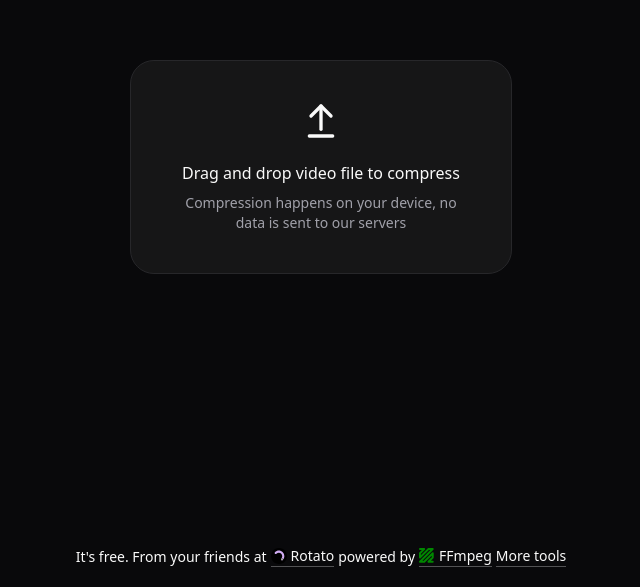
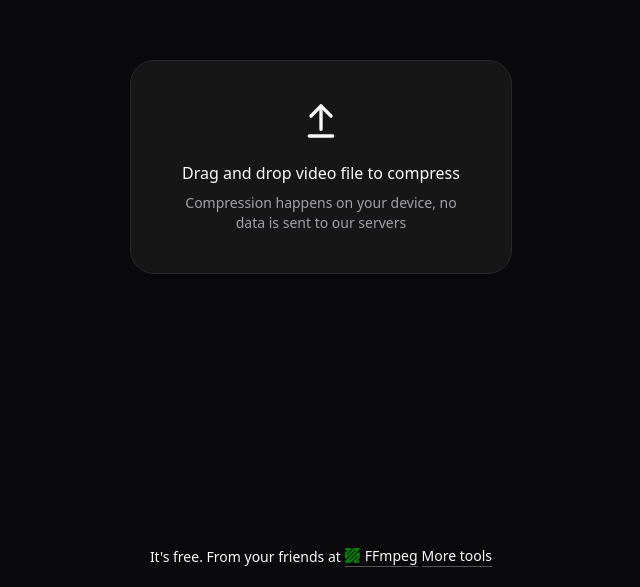
Before and after one commit to MikroTik2/tools.app.files, a Vue app: page /compress in a window 1280 px wide. Shown: the part 213-800 px from the top of the page, without its empty margins (319-959 px from the left). Built offline with nearby package versions, Linux system fonts and the light colour scheme; what @ffmpeg/ffmpeg would draw is missing.

Commit message:
add: delete info footer

```diff
--- a/src/components/layouts/footer.vue
+++ b/src/components/layouts/footer.vue
@@ -4,16 +4,6 @@
           class="text-sm text-center justify-center flex-wrap md:flex-nowrap mt-5 flex items-center gap-1"
      >
           <div>It's free. From your friends at</div>
-
-          <a
-               class="border-b border-foreground/30 inline-flex items-center gap-1"
-               href="https://rotato.app"
-          >
-               <Image :isAboveTheFold="true" src="/icons/icon-rotato.svg" alt="rotato" />
-               <div>Rotato</div>
-          </a>
-
-          powered by
 
           <a
                class="border-b border-foreground/30 inline-flex items-center gap-1"
```
